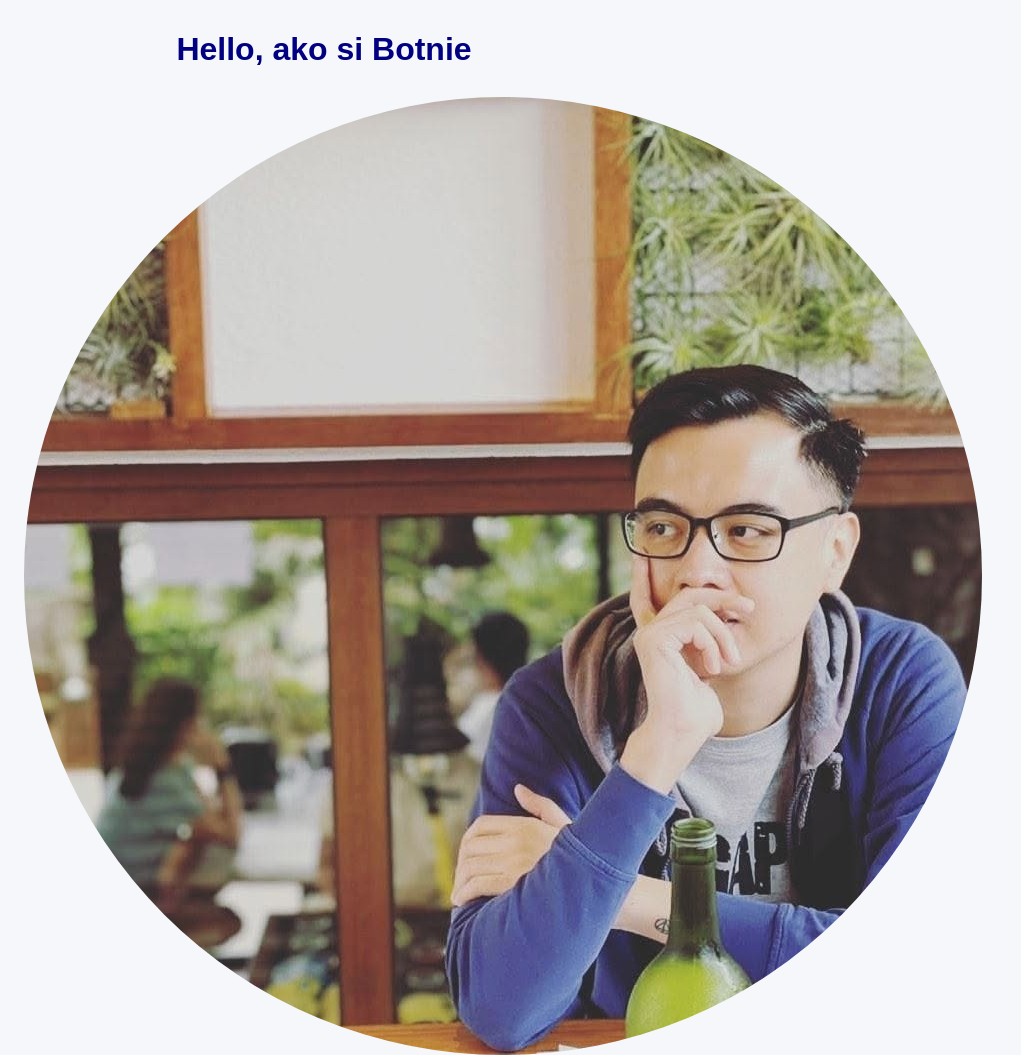
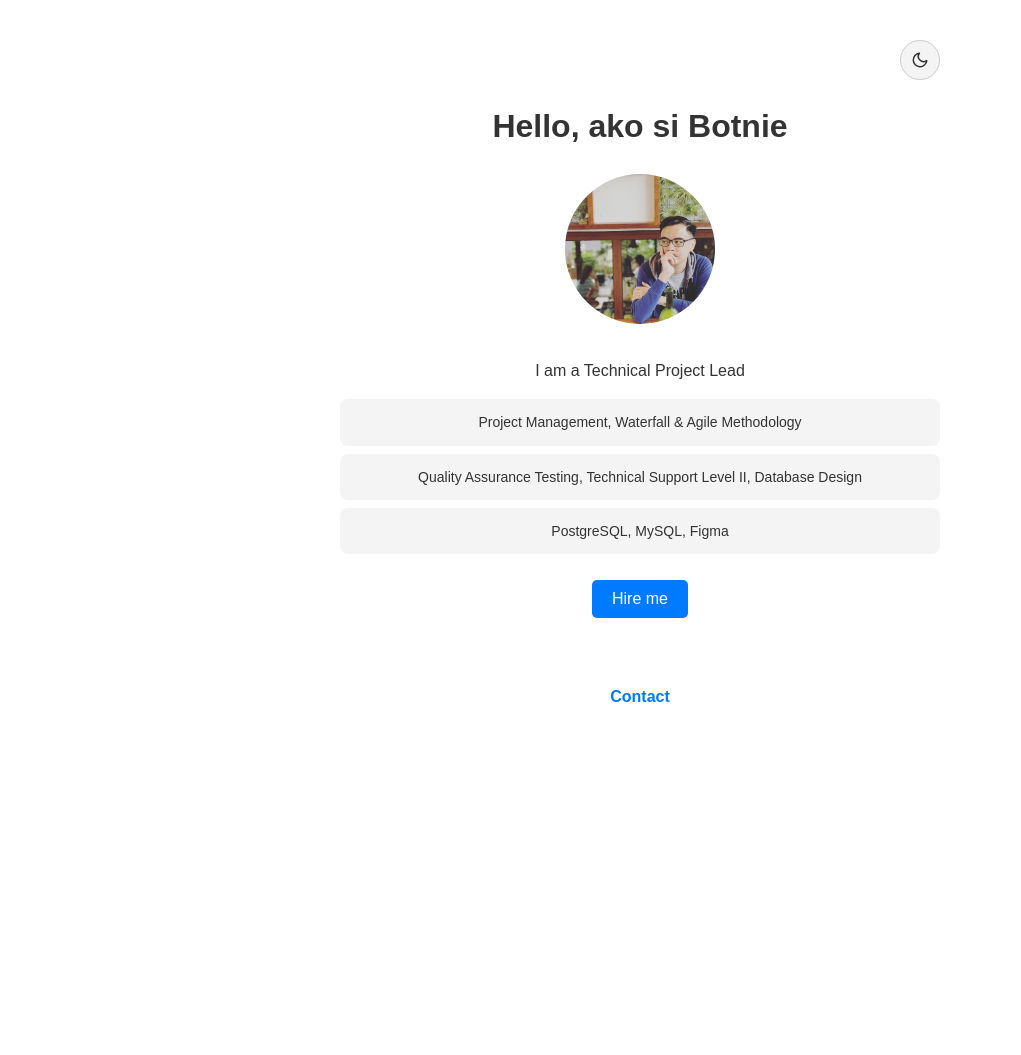
Before and after one commit to botnieantonio/josephantonio.github.io, a plain HTML site: page index.html in a window 1280 px wide. Shown: the top 1055 px of the page, without its empty margins (0-1021 px from the left). After the commit the page ends 800 px from the top, so only its background shows below. Drawn offline with Linux system fonts and the light colour scheme.

Commit message:
Update index, css and js

```diff
--- a/index.html
+++ b/index.html
@@ -1,21 +1,49 @@
-<html>
+<!DOCTYPE html>
+<html lang="en">
 <head>
-        <title>Botnie Portfolio</title>
-        <meta name="viewport" content="width=device-width">
+    <meta charset="UTF-8">
+    <meta name="viewport" content="width=device-width, initial-scale=1.0">
+    <title>Botnie Antonio - Portfolio</title>
     <link rel="stylesheet" href="style.css">
 </head>
 <body>
+<div class="header-container">
+        <button id="theme-toggle" class="theme-btn">
+            <!-- Sun Icon (Hidden in Light Mode) -->
+            <svg id="icon-sun" xmlns="http://www.w3.org/2000/svg" width="18" height="18" viewBox="0 0 24 24" fill="none" stroke="currentColor" stroke-width="2" stroke-linecap="round" stroke-linejoin="round" style="display: none;">
+                <circle cx="12" cy="12" r="5"></circle>
+                <line x1="12" y1="1" x2="12" y2="3"></line>
+                <line x1="12" y1="21" x2="12" y2="23"></line>
+                <line x1="4.22" y1="4.22" x2="5.64" y2="5.64"></line>
+                <line x1="18.36" y1="18.36" x2="19.78" y2="19.78"></line>
+                <line x1="1" y1="12" x2="3" y2="12"></line>
+                <line x1="21" y1="12" x2="23" y2="12"></line>
+                <line x1="4.22" y1="19.78" x2="5.64" y2="18.36"></line>
+                <line x1="18.36" y1="5.64" x2="19.78" y2="4.22"></line>
+            </svg>
+
+            <!-- Moon Icon (Visible in Light Mode) -->
+            <svg id="icon-moon" xmlns="http://www.w3.org/2000/svg" width="18" height="18" viewBox="0 0 24 24" fill="none" stroke="currentColor" stroke-width="2" stroke-linecap="round" stroke-linejoin="round">
+                <path d="M21 12.79A9 9 0 1 1 11.21 3 7 7 0 0 0 21 12.79z"></path>
+            </svg>
+        </button>
+    </div>
+
     <h1>Hello, ako si Botnie</h1>
-        <img src="profile-photo.jpg" alt="Botnie Profile Picture">
+    <img src="profile-photo.jpg" alt="Photo of Botnie">
     <p>I am a Technical Project Lead</p>
+
     <ul>
         <li>Project Management, Waterfall & Agile Methodology</li>
         <li>Quality Assurance Testing, Technical Support Level II, Database Design</li>
         <li>PostgreSQL, MySQL, Figma</li>
     </ul>
+
     <button id="hire">Hire me</button>
     <p id="msg"></p>
+
     <a href="contact.html">Contact</a>
+
+    <script src="script.js"></script>
 </body>
-    <script src="script.js"></script>
 </html>
--- a/script.js
+++ b/script.js
@@ -1 +1,41 @@
-document.querySelector('#hire').addEventListener('click', () => { document.querySelector('#msg').textContent = 'Salamat! Babalikan kita.'; });
+// "Hire me" button functionality
+document.querySelector('#hire').addEventListener('click', () => {
+    document.querySelector('#msg').textContent = 'Salamat! Babalikan kita.';
+});
+
+// Icon-Only Dark/Light Mode functionality
+const themeToggleBtn = document.getElementById('theme-toggle');
+const iconSun = document.getElementById('icon-sun');
+const iconMoon = document.getElementById('icon-moon');
+const body = document.body;
+
+function updateButtonUI(isDark) {
+    if (isDark) {
+        iconSun.style.display = 'block';
+        iconMoon.style.display = 'none';
+    } else {
+        iconSun.style.display = 'none';
+        iconMoon.style.display = 'block';
+    }
+}
+
+// Check local storage for previously saved theme preference
+if (localStorage.getItem('theme') === 'dark') {
+    body.classList.add('dark-mode');
+    updateButtonUI(true);
+}
+
+// Toggle theme on button click
+themeToggleBtn.addEventListener('click', () => {
+    body.classList.toggle('dark-mode');
+    const isNowDark = body.classList.contains('dark-mode');
+
+    updateButtonUI(isNowDark);
+
+    // Save preference
+    if (isNowDark) {
+        localStorage.setItem('theme', 'dark');
+    } else {
+        localStorage.setItem('theme', 'light');
+    }
+});
--- a/style.css
+++ b/style.css
@@ -1,24 +1,122 @@
+/* Color Variables for Theme Switching */
+:root {
+    --bg-color: #ffffff;
+    --text-color: #333333;
+    --card-bg: #f4f4f4;
+    --btn-bg: #007BFF;
+    --btn-hover: #0056b3;
+    --link-color: #007BFF;
+    --border-color: #cccccc;
+}
+
+body.dark-mode {
+    --bg-color: #1a202c;
+    --text-color: #e2e8f0;
+    --card-bg: #2d3748;
+    --btn-bg: #3182ce;
+    --btn-hover: #2b6cb0;
+    --link-color: #63b3ed;
+    --border-color: #4a5568;
+}
+
 body {
-    font-family: arial, sans-serif;
+    font-family: Arial, sans-serif;
     text-align: center;
-    background: #f5f7fb;
     max-width: 600px;
-    margin: auto, 50px;
-    color: #333;
-    padding: 16px;
+    margin: 40px auto;
+    background-color: var(--bg-color);
+    color: var(--text-color);
     line-height: 1.6;
+    transition: background-color 0.3s, color 0.3s;
+    padding: 0 20px;
 }
-h1 { color: navy; }
+
+.header-container {
+    display: flex;
+    justify-content: flex-end;
+    margin-bottom: 20px;
+}
+
+.theme-btn {
+    background-color: var(--card-bg);
+    color: var(--text-color);
+    border: 1px solid var(--border-color);
+    padding: 6px 12px;
+    font-size: 14px;
+    margin-top: 0;
+}
+
 img {
+    width: 150px;
+    height: 150px;
     border-radius: 50%;
+    object-fit: cover;
+    margin-bottom: 10px;
 }
+
 ul {
+    list-style-type: none;
+    padding: 0;
+}
+
+li {
+    background-color: var(--card-bg);
+    margin: 8px 0;
+    padding: 12px;
+    border-radius: 8px;
+    font-size: 14px;
+    transition: background-color 0.3s;
+}
+
+button {
+    padding: 10px 20px;
+    background-color: var(--btn-bg);
+    color: white;
+    border: none;
+    border-radius: 5px;
+    cursor: pointer;
+    font-size: 16px;
+    margin-top: 10px;
+    transition: background-color 0.3s;
+}
+
+button:hover {
+    background-color: var(--btn-hover);
+}
+
+a {
+    display: inline-block;
+    margin-top: 20px;
+    color: var(--link-color);
+    text-decoration: none;
+    font-weight: bold;
+}
+
+a:hover {
+    text-decoration: underline;
+}
+
+#msg {
+    color: #48bb78;
+    font-weight: bold;
+    height: 20px;
+    margin-top: 10px;
+}
+.theme-btn {
     display: flex;
-    flex-wrap: wrap;
-    gap: 8px;
+    align-items: center;
+    justify-content: center;
+    background-color: var(--card-bg);
+    color: var(--text-color);
+    border: 1px solid var(--border-color);
+    width: 40px;  /* Set a fixed width */
+    height: 40px; /* Set a matching fixed height */
+    padding: 0;   /* Remove padding since width/height handle the size */
+    border-radius: 50%; /* Makes the button a perfect circle */
+    cursor: pointer;
+    transition: background-color 0.3s;
 }
-button {
-    background: #000080;
-    color: white;
-    border-radius: 8px;
+
+.theme-btn:hover {
+    background-color: var(--border-color);
 }
```
Lines whose indentation alone changed are shown as unchanged.
